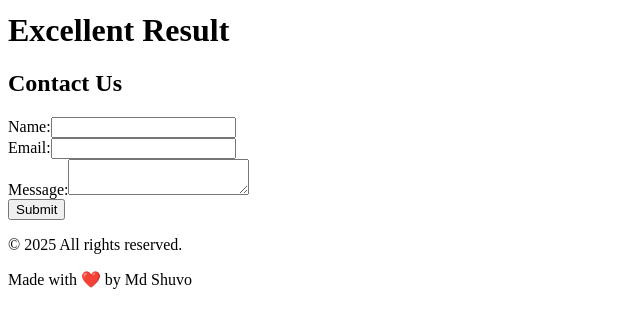
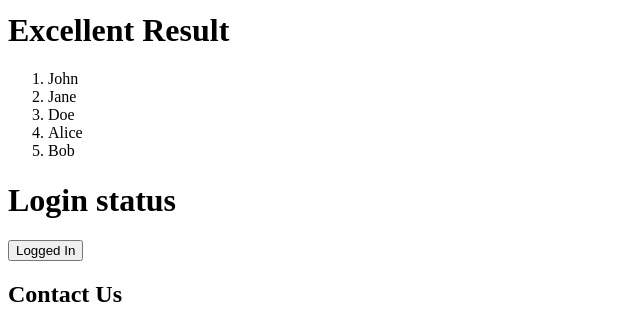
Before and after one commit to MD-Jobair677/React-Full-Course, a React (Vite) app: page / in a window 1280 px wide. Shown: the part 582-893 px from the top of the page, without its empty margins (0-640 px from the left). Built offline with nearby package versions, Linux system fonts and the light colour scheme.

Commit message:
conditional rendering

```diff
--- a/src/component/Hero.jsx
+++ b/src/component/Hero.jsx
@@ -1,8 +1,19 @@
 
+
+// login status function
+const LoginStatus = (status) => {
+    if (status) {
+        return "Logged In";
+    } else {
+        return "Logged Out";
+    }
+}
 
 
 const Hero = () => {
     let marks=80;
+    let students = ['John', 'Jane', 'Doe', 'Alice', 'Bob'];
+    let status = true; // true for logged in, false for logged out
   return (
     <div className="hero">
       <div className="hero-content">
@@ -37,6 +48,42 @@ const Hero = () => {
 
 {/* immediately invoked function end */}
 
+
+
+{/* loop in jsx start */}
+<ol>
+
+{
+
+
+   students.map((student,index)=>{
+        return <li key={index.toString}>{student}</li>;
+    })
+}
+
+</ol>
+
+
+{/* loop in jsx end */}
+
+
+{/* conditional rendering start */}
+
+
+<h1>Login status</h1>
+<button>{LoginStatus(status)}</button>
+
+
+
+
+
+{/* conditional rendering end */}
+
+
+
+
+
+
     </div>
   );
 }
```
